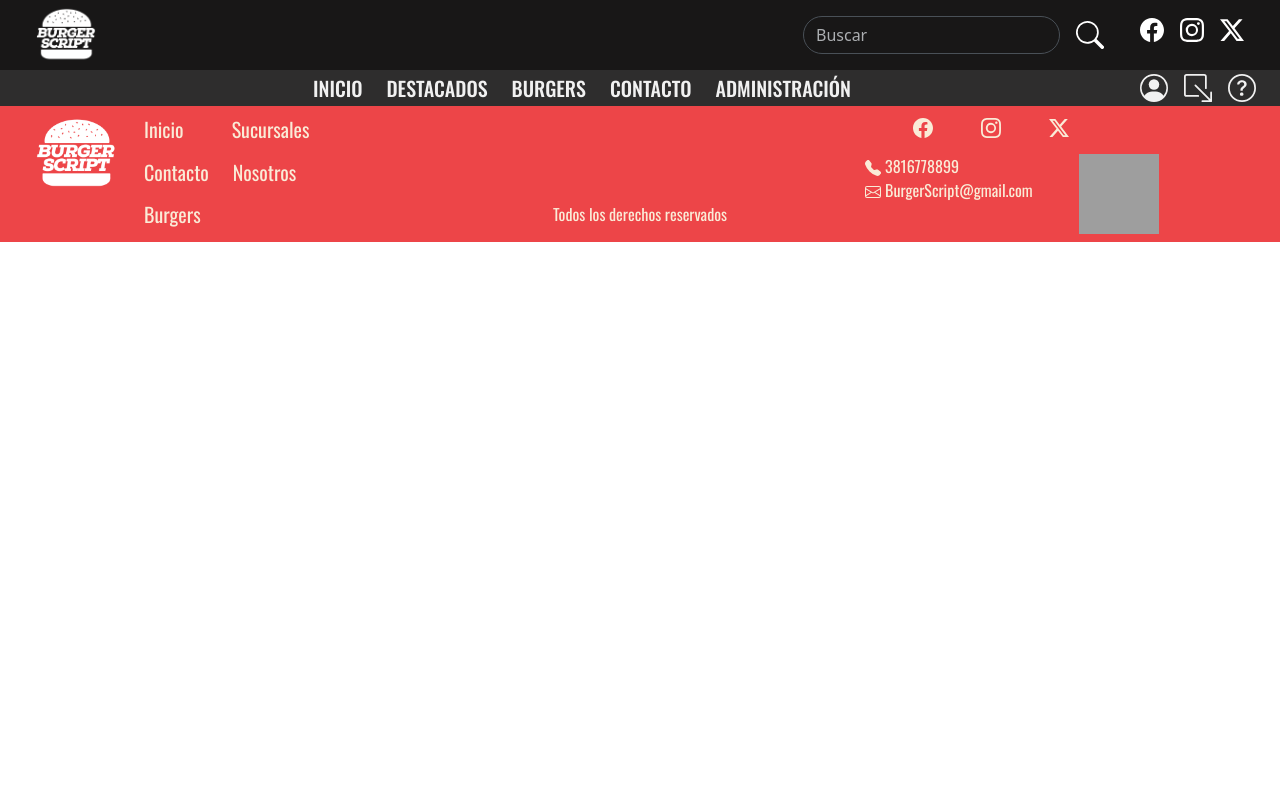
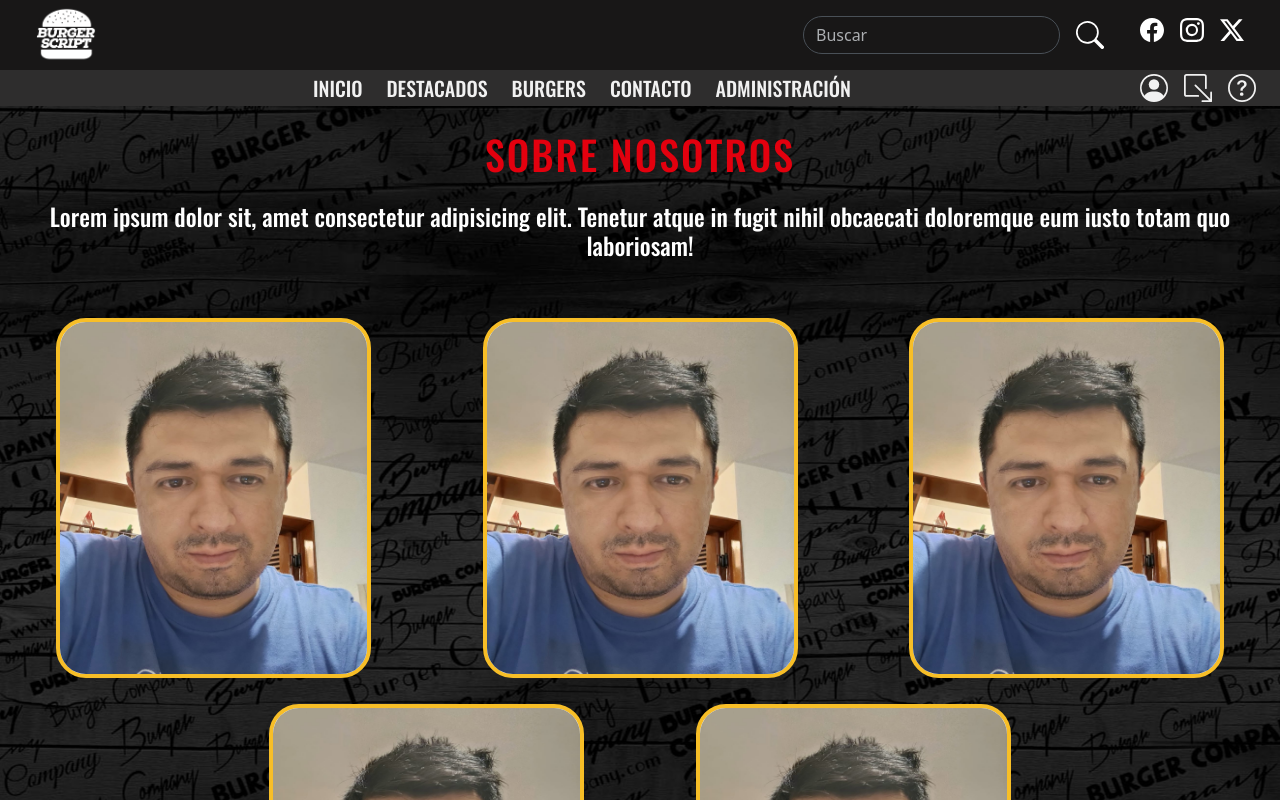
Before and after one commit to MarvelSurriable/FrontEnd-BurgerScript, a React (Vite) app: page /nosotros in a window 1280 px wide. Shown: the top 800 px of the page. Built offline with nearby package versions, Linux system fonts and the light colour scheme; grey boxes are pictures that could not be loaded.

Commit message:
se emepezó el maquetado de la página acerca de nosotros

```diff
--- a/src/App.jsx
+++ b/src/App.jsx
@@ -4,6 +4,7 @@ import { BrowserRouter, Routes, Route } from "react-router-dom";
 import Home from "./Components/pages/Home/Home"
 import Administracion from "./Components/pages/Administracion";
 import Contacto from "./Components/pages/Contacto/Contacto";
+import Nosotros from "./Components/pages/AcercaDeNosotros/Nosotros";
 import Footer from "./Components/Footer";
 import Error404 from "./Components/pages/Error404/Error404";
 import Editar from "./Components/Sections/Editar";
@@ -20,6 +21,7 @@ function App() {
             <Route path="/" element={<Home />} />
             <Route path="/administracion" element={<Administracion />} />
             <Route path="/contacto" element={<Contacto />}></Route>
+            <Route path="/nosotros" element={<Nosotros />}></Route>
             <Route path="/crear-producto" element={<CrearProductos></CrearProductos>}></Route>
             <Route path="/error" element={<Error404/>}></Route>
             <Route path="/editar/:id" element={<Editar></Editar>}></Route>
--- a/src/Components/Footer.jsx
+++ b/src/Components/Footer.jsx
@@ -30,7 +30,7 @@ const Footer = () => {
              </div>
             <div>
              <Link to="/contacto" className="Link footer_font ms-1 fs-5">Contacto</Link>
-             <Link to="" className="Link ps-4 footer_font  fs-5">Nosotros</Link>
+             <Link to="/nosotros" className="Link ps-4 footer_font  fs-5">Nosotros</Link>
              </div>
              <div>
              <Link to="/Burgers" className="Link footer_font ms-1 fs-5">Burgers</Link>
--- /dev/null
+++ b/src/Components/Pages/AcercaDeNosotros/Nosotros.css
@@ -0,0 +1,82 @@
+.bg_Container {
+    background: url(/src/assets/Images/Background/bg-section.jpg)repeat center center;
+}
+
+.subtitle_burger {
+    font-family: "Oswald", sans-serif;
+}
+
+.avatar_card {
+    position: relative;
+    overflow: hidden;
+    width: 315px;
+    height: 360px;
+    margin-bottom: 10px;
+    margin: 10px;
+    border: 4px solid #f7be27;
+    border-radius: 30px;
+    display: inline-block;
+}
+
+@media all and (max-width: 400px) {
+    .avatar_card {
+      width: 260px;
+      height: 320px;
+    }
+  }
+
+
+.avatar_img {
+    width: 100%;
+    height: 100%;
+    transition: transform 0.3s ease;
+}
+
+.avatar_card:hover .avatar_img{
+    transform: scale(2.2);
+}
+
+.description {
+    position: absolute;
+    top: 0;
+    left: 0;
+    width: 100%;
+    height: 100%;
+    background-color: rgba(0, 0, 0, 0.7);
+    color: white;
+    padding: 10px;
+    box-sizing: border-box;
+    opacity: 0;
+    transition: opacity 0.3s ease;
+}
+
+.avatar_img:hover {
+    transform: scale(2.2);
+}
+
+.avatar_card .description {
+    position: absolute;
+    top: 0;
+    left: 0;
+    width: 100%;
+    height: 100%;
+    background-color: rgba(0, 0, 0, 0.7);
+    color: white;
+    padding: 10px;
+    box-sizing: border-box;
+    opacity: 0;
+    transition: opacity 0.3s ease;
+}
+
+.avatar_card:hover .description {
+    opacity: 1;
+}
+
+.title_cardUs {
+    font-family: "Oswald", sans-serif;
+    color: #e3000e;
+}
+
+.description_cardUs {
+    font-family: "Oswald", sans-serif;
+}
--- /dev/null
+++ b/src/Components/Pages/AcercaDeNosotros/Nosotros.jsx
@@ -0,0 +1,64 @@
+import { Container, Row, Col, Card } from "react-bootstrap";
+import "bootstrap/dist/css/bootstrap.min.css";
+import "./Nosotros.css";
+
+const Nosotros = () => {
+  return (
+    <Container fluid className="bg_Container">
+      <h1 className="text-center pt-4 title_burger">Sobre Nosotros</h1>
+      <h4 fluid className="text-center py-3 mx-3 text-white subtitle_burger">
+        Lorem ipsum dolor sit, amet consectetur adipisicing elit. Tenetur atque
+        in fugit nihil obcaecati doloremque eum iusto totam quo laboriosam!
+      </h4>
+      <Row className="justify-content-center text-center pt-4">
+        <Col lg={4} md={6} sm={12}>
+          <Card className="avatar_card">
+            <Card.Img variant="top" src="/src/assets/Images/Nosotros/Marvel.jpeg" className="img-fluid avatar_img" alt="foto de Marvel"/>
+            <Card.Body className="description">
+              <Card.Title className="title_cardUs fs-2 pt-4">Marvel Surriable</Card.Title>
+              <Card.Text className="description_cardUs fs-5 pt-4 px-3">Tengo 37 años y soy de Jujuy. Estudio programación Full Stack en Rolling Code. Me gustan los juegos de mesa, ver series y películas.</Card.Text>
+            </Card.Body>
+          </Card>
+        </Col>
+        <Col lg={4} md={6} sm={12}>
+          <Card className="avatar_card">
+            <Card.Img variant="top" src="/src/assets/Images/Nosotros/Marvel.jpeg" className="img-fluid avatar_img" alt="foto de Marvel"/>
+            <Card.Body className="description">
+              <Card.Title className="title_cardUs fs-2 pt-4">Marvel Surriable</Card.Title>
+              <Card.Text className="description_cardUs fs-5 pt-4 px-3">Tengo 37 años y soy de Jujuy. Estudio programación Full Stack en Rolling Code. Me gustan los juegos de mesa, ver series y películas.</Card.Text>
+            </Card.Body>
+          </Card>
+        </Col>
+        <Col lg={4} md={6} sm={12}>
+          <Card className="avatar_card">
+            <Card.Img variant="top" src="/src/assets/Images/Nosotros/Marvel.jpeg" className="img-fluid avatar_img" alt="foto de Marvel"/>
+            <Card.Body className="description">
+              <Card.Title className="title_cardUs fs-2 pt-4">Marvel Surriable</Card.Title>
+              <Card.Text className="description_cardUs fs-5 pt-4 px-3">Tengo 37 años y soy de Jujuy. Estudio programación Full Stack en Rolling Code. Me gustan los juegos de mesa, ver series y películas.</Card.Text>
+            </Card.Body>
+          </Card>
+        </Col>
+        <Col lg={4} md={6} sm={12}>
+          <Card className="avatar_card">
+            <Card.Img variant="top" src="/src/assets/Images/Nosotros/Marvel.jpeg" className="img-fluid avatar_img" alt="foto de Marvel"/>
+            <Card.Body className="description">
+              <Card.Title className="title_cardUs fs-2 pt-4">Marvel Surriable</Card.Title>
+              <Card.Text className="description_cardUs fs-5 pt-4 px-3">Tengo 37 años y soy de Jujuy. Estudio programación Full Stack en Rolling Code. Me gustan los juegos de mesa, ver series y películas.</Card.Text>
+            </Card.Body>
+          </Card>
+        </Col>
+        <Col lg={4} md={6} sm={12}>
+          <Card className="avatar_card">
+            <Card.Img variant="top" src="/src/assets/Images/Nosotros/Marvel.jpeg" className="img-fluid avatar_img" alt="foto de Marvel"/>
+            <Card.Body className="description">
+              <Card.Title className="title_cardUs fs-2 pt-4">Marvel Surriable</Card.Title>
+              <Card.Text className="description_cardUs fs-5 pt-4 px-3">Tengo 37 años y soy de Jujuy. Estudio programación Full Stack en Rolling Code. Me gustan los juegos de mesa, ver series y películas.</Card.Text>
+            </Card.Body>
+          </Card>
+        </Col>
+      </Row>
+    </Container>
+  );
+};
+
+export default Nosotros;
```
Also changed, not shown: src/assets/Images/Nosotros/Marvel.jpeg (added).
